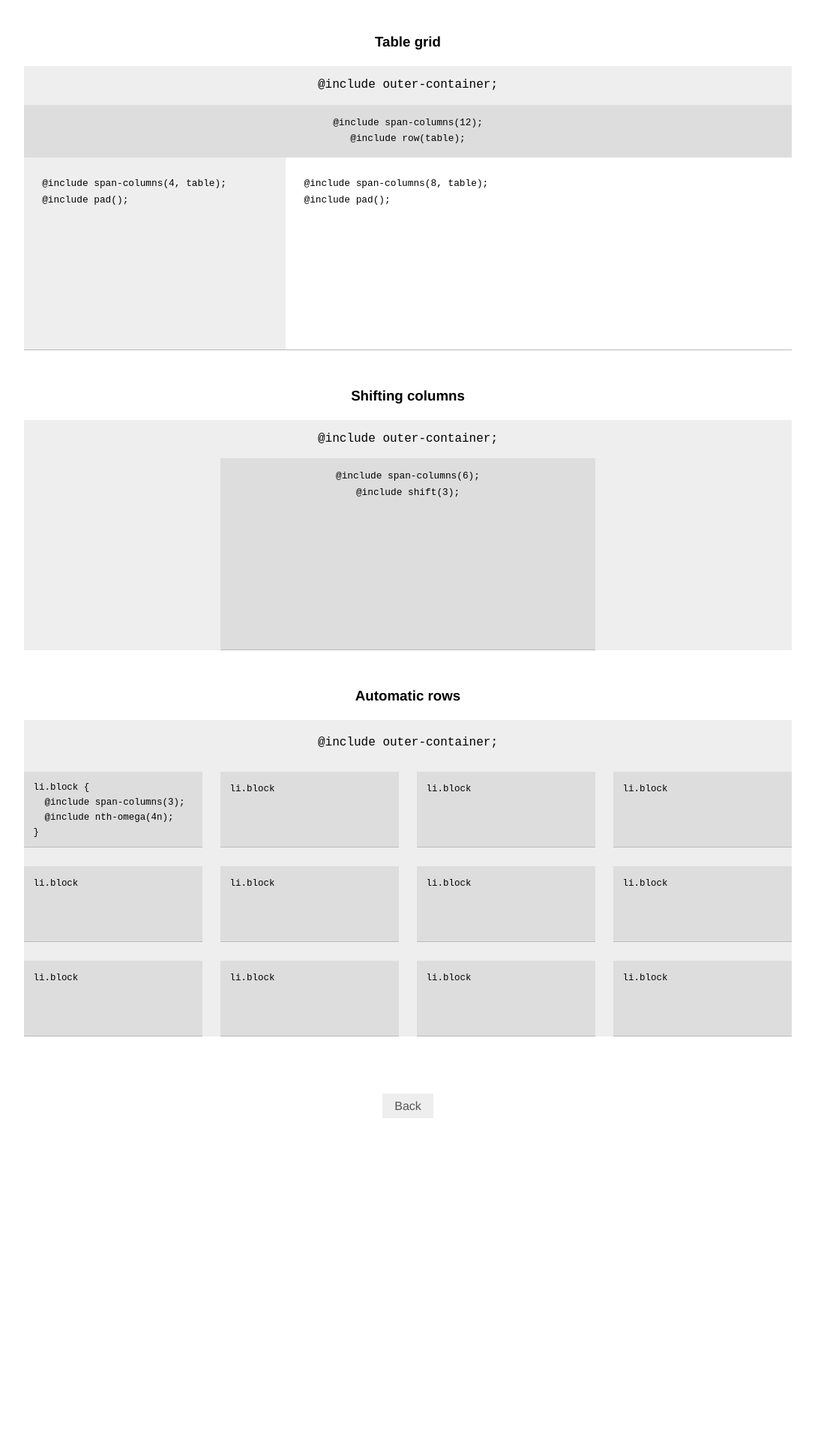
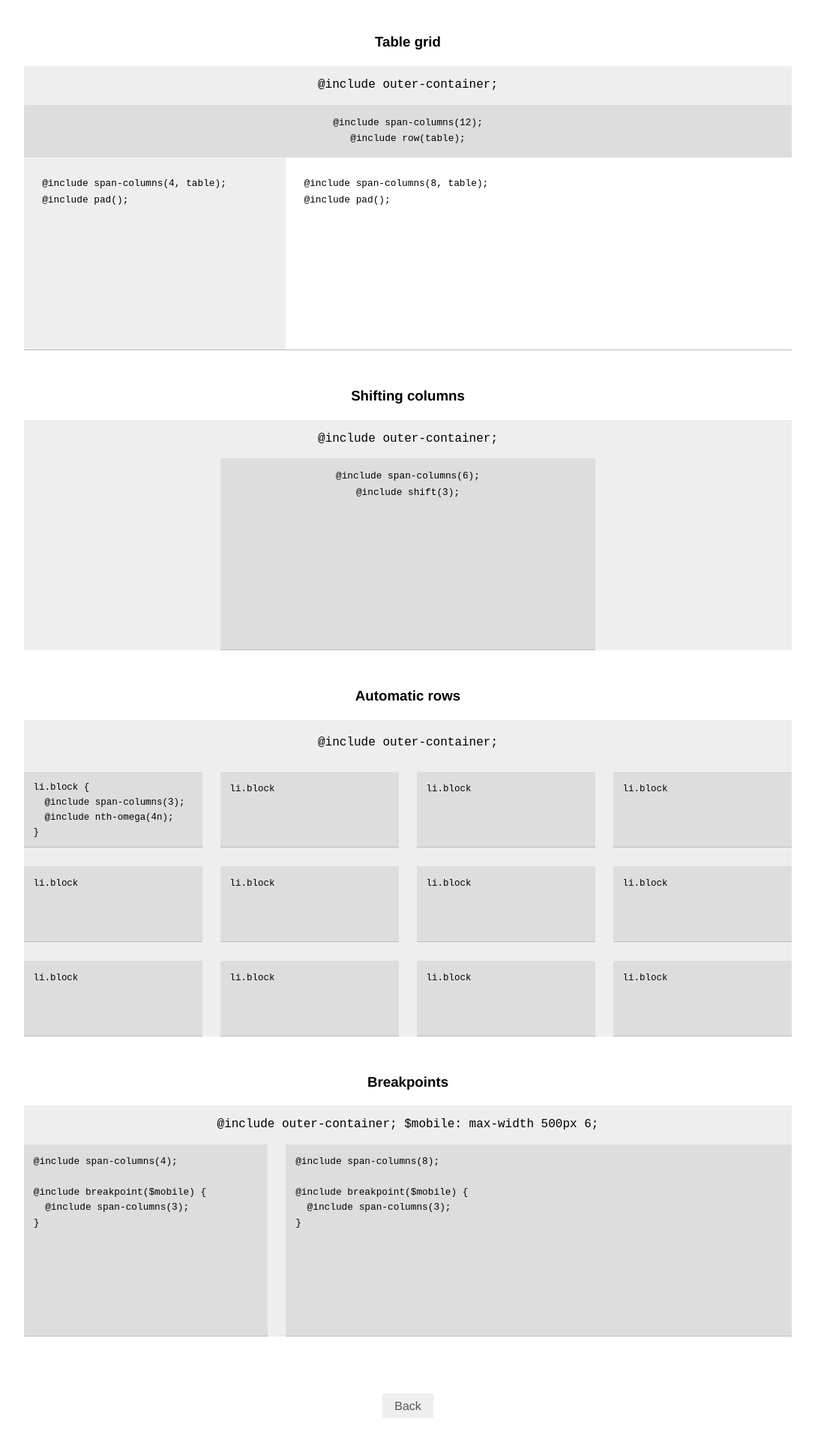
Before and after one commit to thoughtbot/neat, a Jekyll site: the page built from examples/index.html, in a window 1280 px wide. Shown: the part 1299-3219 px from the top of the page at 75% size, without its empty margins (96-1183 px from the left). Built offline with Jekyll 4.4.1, drawn with Linux system fonts in a browser that asks for light colours; before the commit the page ends 2819 px from its top, so only the background shows below that.

Commit message:
Add breakpoint() example

```diff
--- a/_includes/responsive.html
+++ b/_includes/responsive.html
@@ -1 +1,2 @@
-<p>The short answer is no. Neat makes it easy to build responsive layouts—go ahead and resize your browser—but don't expect elements to refloat magically on smaller devices. A fully responsive framework would depend on Sass 3.2, which is yet to be released as a stable version.</p>
+<p>Using Sass 3.2 block mixins, Neat makes it extremely easy to build responsive layouts. Go ahead and resize your browser, we'll wait.</p>
+<p>Using the <code>breakpoint()</code> mixin, you can change the number of columns in the grid for each media query and even store these values in project-wide variables to DRY up your code.</p>
--- a/css/mobile-example.css
+++ b/css/mobile-example.css
@@ -212,6 +212,45 @@ section {
     background-color: #eee; }
   section.third div#alpha article {
     background-color: #FFF; }
+  @media screen and (max-width: 500px) {
+    section.sixth {
+      font-size: 0.9em;
+      line-height: 1.5em; } }
+  section.sixth div {
+    line-height: 2em;
+    min-height: 20em;
+    text-align: left;
+    padding: 1em; }
+  section.sixth div#alpha {
+    display: block;
+    float: left;
+    margin-right: 2.35765%;
+    width: 31.76157%; }
+    section.sixth div#alpha:last-child {
+      margin-right: 0; }
+    @media screen and (max-width: 500px) {
+      section.sixth div#alpha {
+        display: block;
+        float: left;
+        margin-right: 4.82916%;
+        width: 47.58542%; }
+        section.sixth div#alpha:last-child {
+          margin-right: 0; } }
+  section.sixth div#beta {
+    display: block;
+    float: left;
+    margin-right: 2.35765%;
+    width: 65.88078%; }
+    section.sixth div#beta:last-child {
+      margin-right: 0; }
+    @media screen and (max-width: 500px) {
+      section.sixth div#beta {
+        display: block;
+        float: left;
+        margin-right: 4.82916%;
+        width: 47.58542%; }
+        section.sixth div#beta:last-child {
+          margin-right: 0; } }
 
 div.code {
   background-color: #eee;
@@ -220,7 +259,9 @@ div.code {
   padding-bottom: 1em; }
 
 footer {
-  padding: 2em; }
+  padding: 2em;
+  display: block;
+  clear: both; }
   footer a.back-button {
     text-decoration: none;
     color: #555;
--- a/examples/index.html
+++ b/examples/index.html
@@ -139,6 +139,32 @@ li.block {
   </div>
 </section>
 
+<h3>Breakpoints</h3>
+
+<section class="sixth">
+<code>@include outer-container; $mobile: max-width 500px 6;
+</code>
+  <div id="alpha">
+<pre>
+@include span-columns(4);
+
+@include breakpoint($mobile) {
+  @include span-columns(3);
+}
+</pre>
+
+  </div>
+  <div id="beta">
+<pre>
+@include span-columns(8);
+
+@include breakpoint($mobile) {
+  @include span-columns(3);
+}
+</pre>
+  </div>
+</section>
+
 <footer>
 <a href="http://thoughtbot.com/neat" class="back-button">Back</a>
 </footer>
```
Also changed, not shown: _sass/mobile-example.scss (+34 -0 lines).
